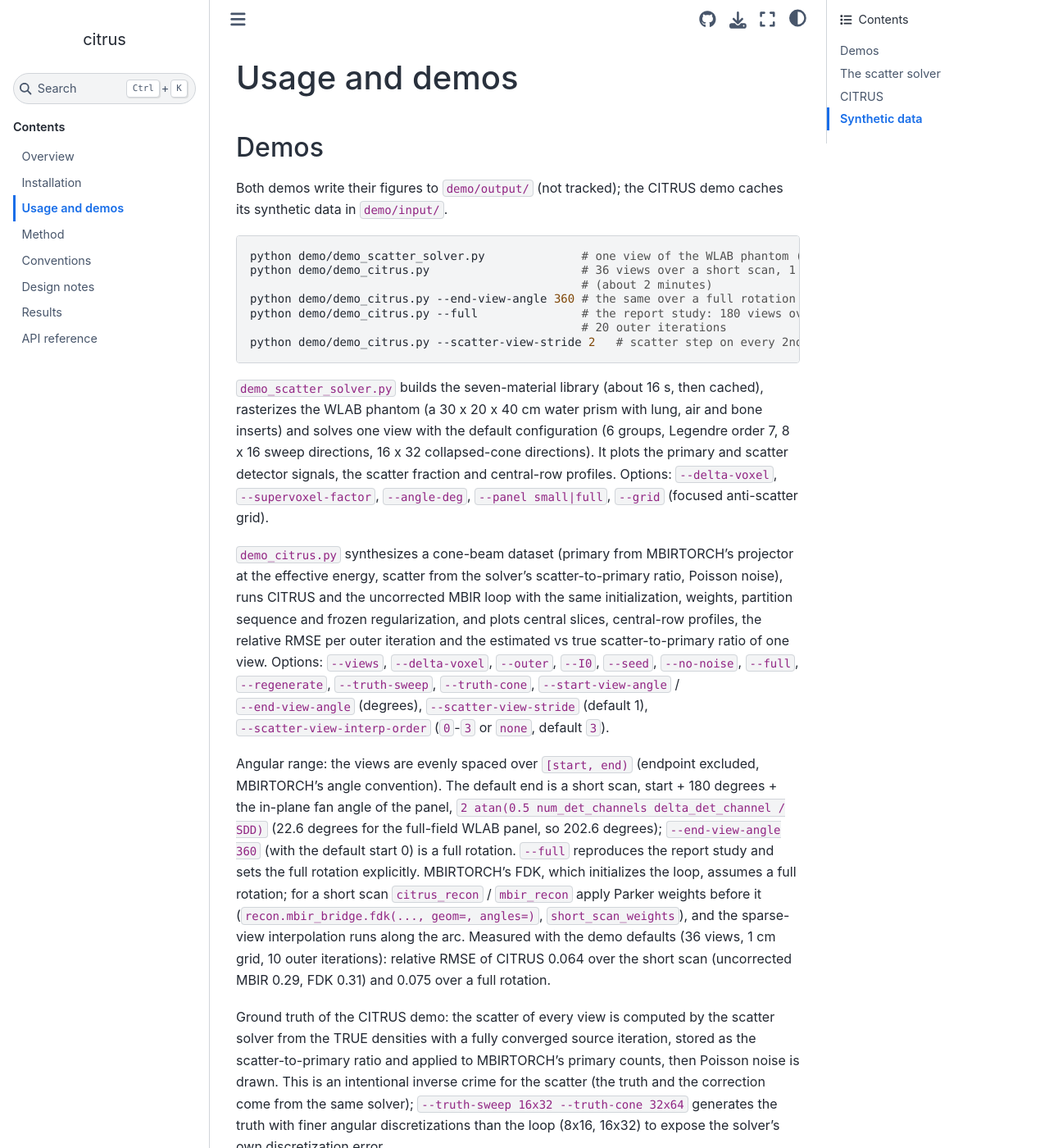
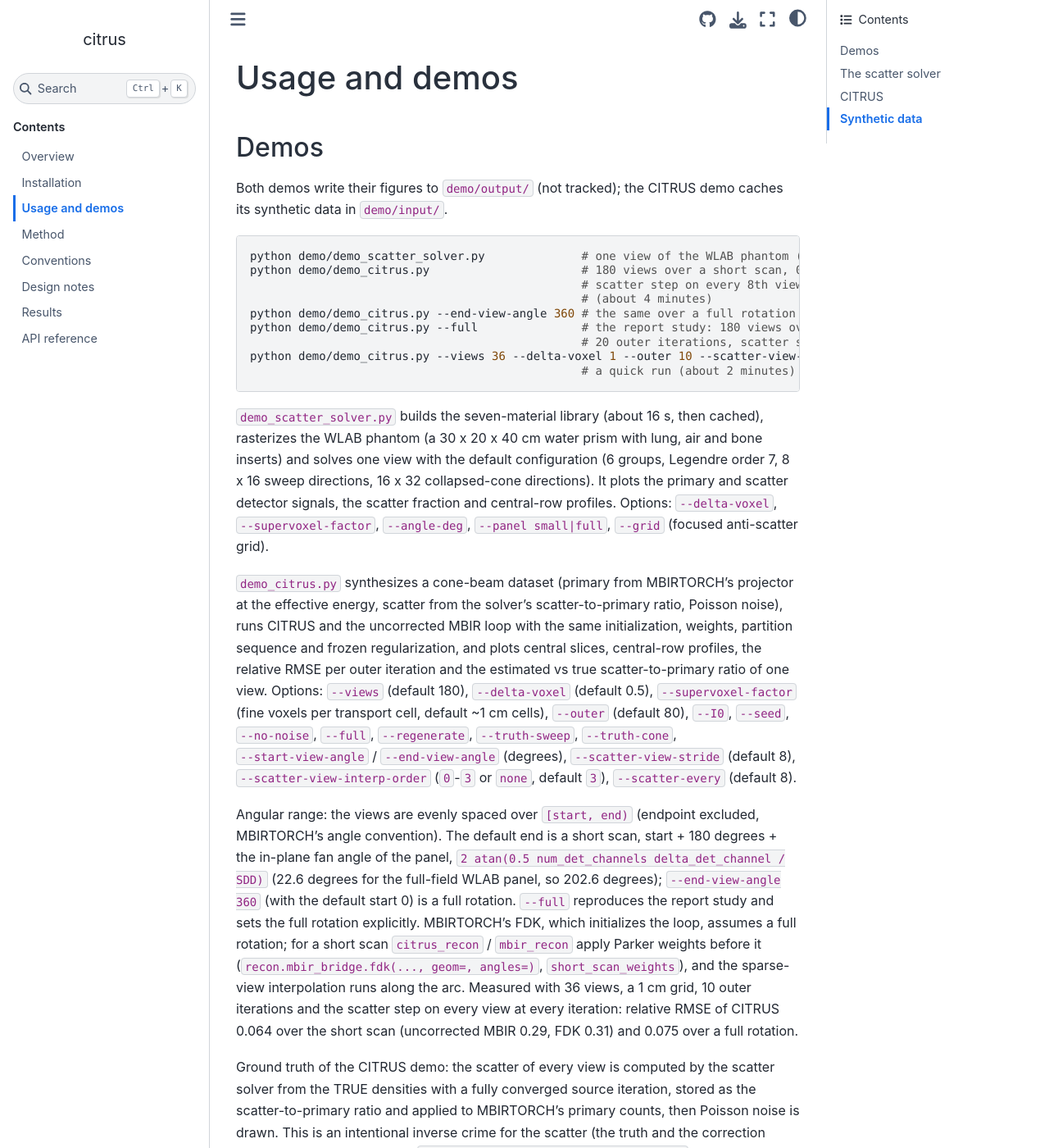
Before and after one commit to cabouman/citrus, a Sphinx documentation site: the page built from docs/source/usage.rst, in a window 1280 px wide and 1400 px high. Shown: the whole window at 82% size. Built offline with Sphinx 7.4.7 and the Sphinx Book theme 1.1.4, drawn with Linux system fonts in a browser that asks for light colours.

Commit message:
Demo defaults: 180 views, 0.5 cm, 80 outer iterations, scatter every 8th view and 8th iteration; --supervoxel-factor; docs URL
demo_citrus.py now defaults to 180 views over the short scan, a 0.5 cm grid, 80 outer iterations, scatter step on
every 8th view and at every 8th outer iteration (relative RMSE 0.024 / 0.029 in 226 s on an RTX 3070); --full still
reproduces the report study (full rotation, 20 iterations, every view at every iteration). New --supervoxel-factor
option for the loop's and the truth's transport cells (recorded in the data cache name when not the default).
README: drop the pointer to the documentation sections; the documentation moved to purduecitrus.readthedocs.io
(citrus.readthedocs.io was taken): README, CITATION.cff, pyproject.toml, docs conf.

Co-Authored-By: Claude Fable 5.1 <noreply@anthropic.com>

```diff
--- a/docs/source/conf.py
+++ b/docs/source/conf.py
@@ -57,7 +57,7 @@ try:
 except ImportError:
     html_theme = "alabaster"
 html_title = "citrus"
-ogp_site_url = "https://citrus.readthedocs.io/"
+ogp_site_url = "https://purduecitrus.readthedocs.io/"
 
 
 def _literal_docstrings(app, what, name, obj, options, lines):
--- a/docs/source/usage.rst
+++ b/docs/source/usage.rst
@@ -10,12 +10,14 @@ Both demos write their figures to ``demo/output/`` (not tracked); the CITRUS dem
 .. code-block:: bash
 
    python demo/demo_scatter_solver.py              # one view of the WLAB phantom (seconds)
-   python demo/demo_citrus.py                      # 36 views over a short scan, 1 cm grid, 10 outer iterations
-                                                   # (about 2 minutes)
+   python demo/demo_citrus.py                      # 180 views over a short scan, 0.5 cm grid, 80 outer iterations,
+                                                   # scatter step on every 8th view and at every 8th outer iteration
+                                                   # (about 4 minutes)
    python demo/demo_citrus.py --end-view-angle 360 # the same over a full rotation
    python demo/demo_citrus.py --full               # the report study: 180 views over a full rotation, 0.5 cm grid,
-                                                   # 20 outer iterations
-   python demo/demo_citrus.py --scatter-view-stride 2   # scatter step on every 2nd view only
+                                                   # 20 outer iterations, scatter step on every view at every iteration
+   python demo/demo_citrus.py --views 36 --delta-voxel 1 --outer 10 --scatter-view-stride 1 --scatter-every 1
+                                                   # a quick run (about 2 minutes)
 
 ``demo_scatter_solver.py`` builds the seven-material library (about 16 s, then cached), rasterizes the WLAB phantom (a
 30 x 20 x 40 cm water prism with lung, air and bone inserts) and solves one view with the default configuration (6 groups, Legendre order 7, 8 x 16 sweep
@@ -27,9 +29,11 @@ fraction and central-row profiles. Options: ``--delta-voxel``, ``--supervoxel-fa
 from the solver's scatter-to-primary ratio, Poisson noise), runs CITRUS and the uncorrected MBIR loop with the same
 initialization, weights, partition sequence and frozen regularization, and plots central slices, central-row profiles,
 the relative RMSE per outer iteration and the estimated vs true scatter-to-primary ratio of one view. Options:
-``--views``, ``--delta-voxel``, ``--outer``, ``--I0``, ``--seed``, ``--no-noise``, ``--full``, ``--regenerate``,
+``--views`` (default 180), ``--delta-voxel`` (default 0.5), ``--supervoxel-factor`` (fine voxels per transport cell,
+default ~1 cm cells), ``--outer`` (default 80), ``--I0``, ``--seed``, ``--no-noise``, ``--full``, ``--regenerate``,
 ``--truth-sweep``, ``--truth-cone``, ``--start-view-angle`` / ``--end-view-angle`` (degrees),
-``--scatter-view-stride`` (default 1), ``--scatter-view-interp-order`` (``0``-``3`` or ``none``, default ``3``).
+``--scatter-view-stride`` (default 8), ``--scatter-view-interp-order`` (``0``-``3`` or ``none``, default ``3``),
+``--scatter-every`` (default 8).
 
 Angular range: the views are evenly spaced over ``[start, end)`` (endpoint excluded, MBIRTORCH's angle convention).
 The default end is a short scan, start + 180 degrees + the in-plane fan angle of the panel,
@@ -37,9 +41,9 @@ The default end is a short scan, start + 180 degrees + the in-plane fan angle of
 degrees); ``--end-view-angle 360`` (with the default start 0) is a full rotation. ``--full`` reproduces the report
 study and sets the full rotation explicitly. MBIRTORCH's FDK, which initializes the loop, assumes a full rotation; for
 a short scan ``citrus_recon`` / ``mbir_recon`` apply Parker weights before it (``recon.mbir_bridge.fdk(...,
-geom=, angles=)``, ``short_scan_weights``), and the sparse-view interpolation runs along the arc. Measured with the
-demo defaults (36 views, 1 cm grid, 10 outer iterations): relative RMSE of CITRUS 0.064 over the short scan
-(uncorrected MBIR 0.29, FDK 0.31) and 0.075 over a full rotation.
+geom=, angles=)``, ``short_scan_weights``), and the sparse-view interpolation runs along the arc. Measured with
+36 views, a 1 cm grid, 10 outer iterations and the scatter step on every view at every iteration: relative RMSE of
+CITRUS 0.064 over the short scan (uncorrected MBIR 0.29, FDK 0.31) and 0.075 over a full rotation.
 
 Ground truth of the CITRUS demo: the scatter of every view is computed by the scatter solver from the TRUE densities
 with a fully converged source iteration, stored as the scatter-to-primary ratio and applied to MBIRTORCH's primary
--- a/pyproject.toml
+++ b/pyproject.toml
@@ -34,7 +34,7 @@ gpu = [
 
 [project.urls]
 Homepage = "https://github.com/cabouman/citrus"
-Documentation = "https://citrus.readthedocs.io"
+Documentation = "https://purduecitrus.readthedocs.io"
 
 [tool.setuptools.dynamic]
 version = { attr = "citrus.__version__" }
```
Also changed, not shown: README.md (+8 -8 lines), docs/source/results.rst (+8 -3 lines), 3 other files.
